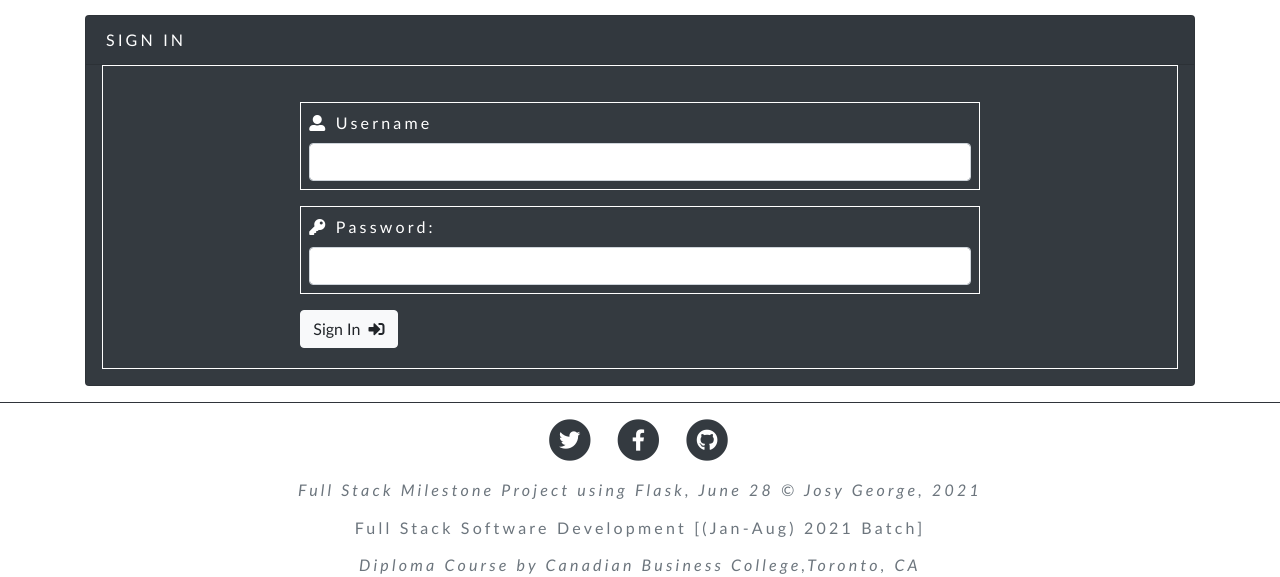
After one commit to josygeorge/flask-backend-milestone-project, a Flask app: template templates/sign_in.html in a window 1280 px wide. The commit adds this page. Shown: the part 302-879 px from the top of the page. Run offline with Flask 2, Linux system fonts and the light colour scheme; the template is opened without the code that fills it, so the values that code supplies are empty; some libraries are stand-ins or nearby versions.

Commit message:
Sign In Added

```diff
--- a/templates/base.html
+++ b/templates/base.html
@@ -31,7 +31,7 @@
                         <a class="nav-link text-uppercase" href="{{url_for('list_words')}}">Home</a>
                     </li>
                     <li class="nav-item">
-                        <a class="nav-link text-uppercase" href="/">Sign In</a>
+                        <a class="nav-link text-uppercase" href="{{url_for('sign_in')}}">Sign In</a>
                     </li>
                     <li class="nav-item">
                         <a class="nav-link text-uppercase" href="{{url_for('sign_up')}}">Sign Up</a>
--- /dev/null
+++ b/templates/sign_in.html
@@ -0,0 +1,39 @@
+{% extends "base.html" %}
+{% block content_to_render %}
+<div class="card bg-dark text-white">
+    <div class="card-header text-uppercase">Sign In</div>
+    <div class="card-body border border-white mx-3 mb-3">
+        <div class="row sign-up mt-3">
+            <div class="col-lg-8 col-md-10 mx-auto">
+                <form method="POST" action="{{url_for('sign_in')}}" class="needs-validation" novalidate>
+
+                    <!-- Username -->
+                    <div class="form-group border border-white p-2">
+                        <i class='fas fa-user-alt'></i>
+                        <label for="uname">Username</label>
+                        <input type="text" class="form-control" id="uname"
+                            name="uname" required>
+                        <div class="valid-feedback">Valid.</div>
+                        <div class="invalid-feedback">Please fill out this field.</div>
+                    </div>
+                    <!-- Password -->
+                    <div class="form-group border border-white p-2">
+                        <i class="fas fa-key"></i>
+                        <label for="pwd">Password:</label>
+                        <input type="password" class="form-control" id="pwd"
+                            name="password" required>
+                        <div class="valid-feedback">Valid.</div>
+                        <div class="invalid-feedback">Please fill out this field.</div>
+                    </div>
+
+                    <!-- Submit -->
+                    <button type="submit" class="btn btn-light">
+                        Sign In &nbsp;<i class="fas fa-sign-in-alt"></i>
+                    </button>
+                </form>
+            </div>
+        </div>
+    </div>
+  </div>
+
+{% endblock %}
```
